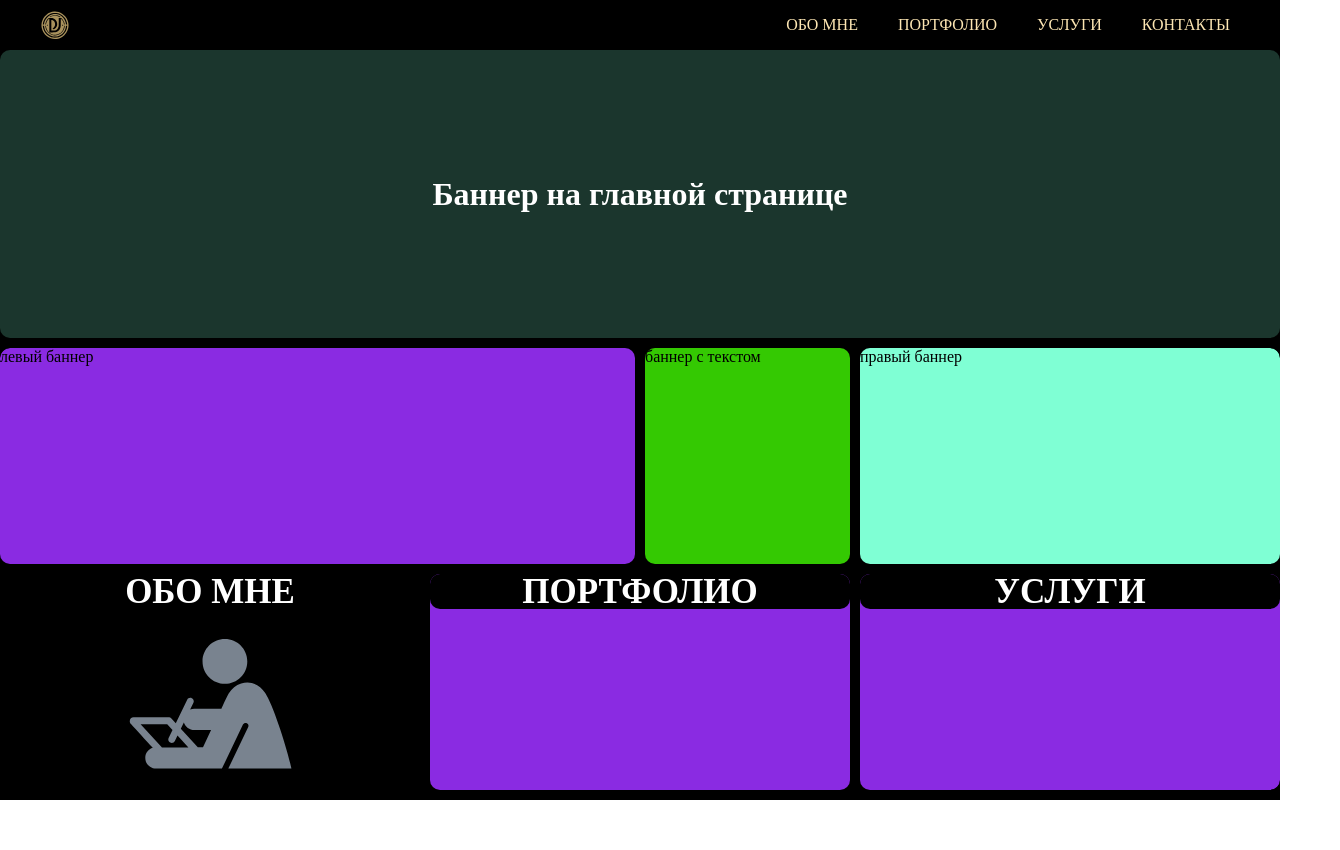
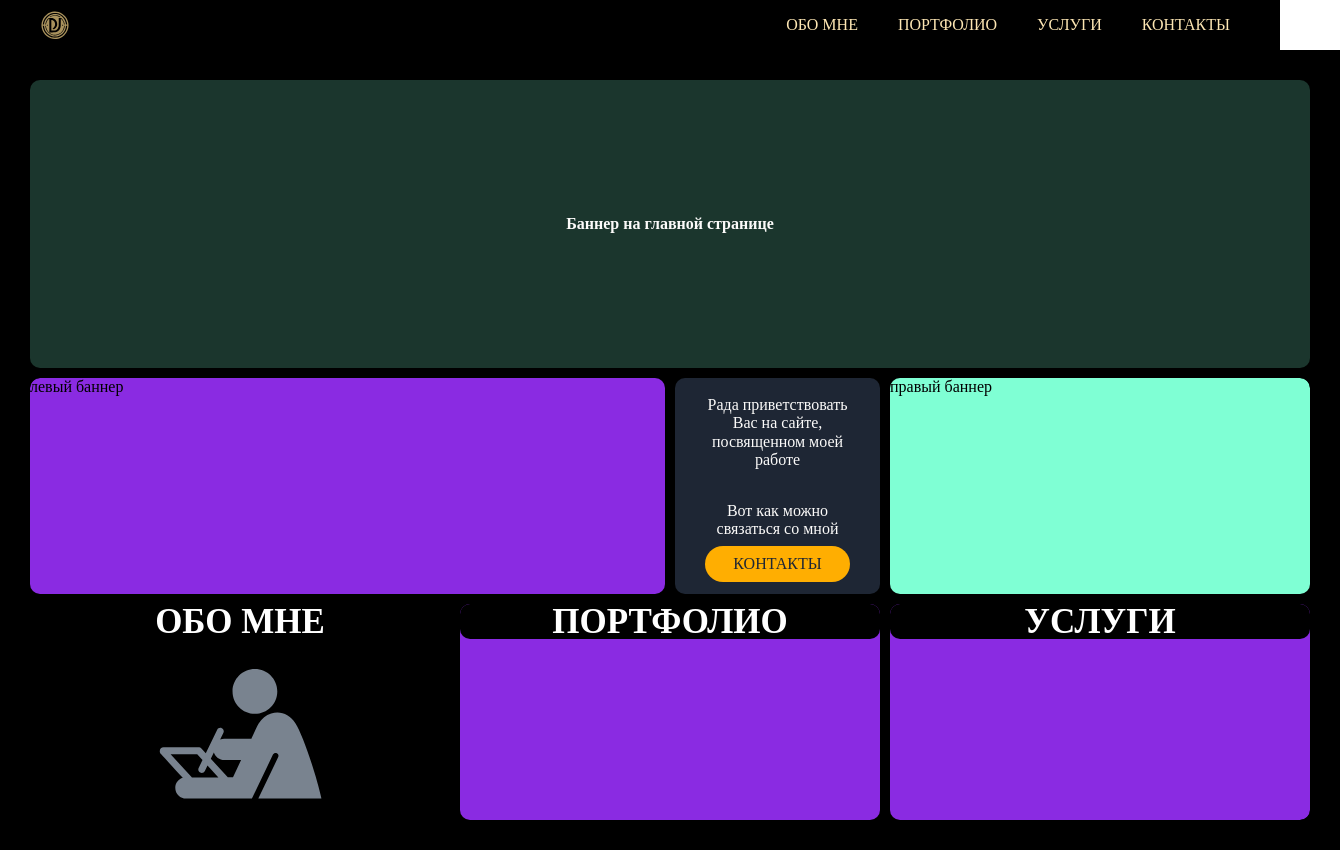
Before and after one commit to Dmitry-Dudarev/valentina-app, a React (Create React App) app: page / in a window 1280 px wide. Shown: the whole page, 1340 px wide, since content can reach past the window. Before the commit the page ends 800 px from the top, so only its background shows below. Built offline with nearby package versions, Linux system fonts and the light colour scheme; the HTML template or start-up script is replaced by a standard one.

Commit message:
feat: добавление паддинга в main

```diff
--- a/src/components/Main/Main.css
+++ b/src/components/Main/Main.css
@@ -5,6 +5,7 @@
   background-color: #000;
   width: 100%;
   gap: 10px;
+  padding: 30px;
 }
 
 .main__banner {
@@ -51,7 +52,34 @@
 
 .main__grid-banner-text {
   grid-column: 4 / span 1;
-  background-color: rgb(52, 201, 2);
+  display: flex;
+  flex-direction: column;
+  align-items: center;
+  padding: 18px 30px;
+  background-color: #1e2634;
+}
+
+.main__banner-text {
+  text-align: center;
+  color: #fcfbfa;
+  font-size: 16px;
+}
+
+.main__banner-text-borderline {
+  width: 100%;
+  border: none;
+  color: #fcfbfa;
+  background-color: #fcfbfa;
+  height: 1px;
+}
+
+.main__grid-banner-text-contacts-link {
+  width: 100%;
+  text-align: center;
+  background-color: #ffae01;
+  border-radius: 20px;
+  padding: 10px 0;
+  color: #1e2634;
 }
 
 .main__grid-banner-right {
--- a/src/components/Main/Main.js
+++ b/src/components/Main/Main.js
@@ -1,6 +1,7 @@
 import React from "react";
 import "./Main.css";
 import { Link } from "react-router-dom";
+import { mainText } from "../../constants/main-text";
 import { linksText } from "../../constants/links-text";
 
 function Main(props) {
@@ -14,7 +15,18 @@ function Main(props) {
       <div className="main__content">
         <div className="main__grid">
           <div className="main__grid-cell main__grid-banner-left">левый баннер</div>
-          <div className="main__grid-cell main__grid-banner-text">баннер с текстом</div>
+          <div className="main__grid-cell main__grid-banner-text">
+            <p className="app-text main__banner-text main__grid-banner-text-paragraph-first">
+              {mainText.textBlockParagraphFirst}
+            </p>
+            <hr className="main__banner-text-borderline" />
+            <p className="app-text main__banner-text main__grid-banner-text-paragraph-second">
+              {mainText.textBlockParagraphSecond}
+            </p>
+            <Link className="app-text app-link main__grid-banner-text-contacts-link" to={'./contacts'}>
+              {linksText.contacts.toUpperCase()}
+            </Link>
+          </div>
           <div className="main__grid-cell main__grid-banner-right">правый баннер</div>
 
           <Link className="app-link main__grid-cell main__grid-about-me-link" to={"/about-me"}>
--- a/src/constants/main-text.js
+++ b/src/constants/main-text.js
@@ -1,9 +1,7 @@
 // тут должна быть условная логика:
 // если переменная языка равна ru
 // то и объекту будут присвоены соответствующие значения
-export const headerText = {
-  aboutMe: 'Обо\u00A0мне',
-  portfolio: 'Портфолио',
-  services: 'Услуги',
-  contacts: 'Контакты',
+export const mainText = {
+  textBlockParagraphFirst: 'Рада приветствовать Вас на сайте, посвященном моей работе',
+  textBlockParagraphSecond: 'Вот как можно связаться со мной'
 }
```
